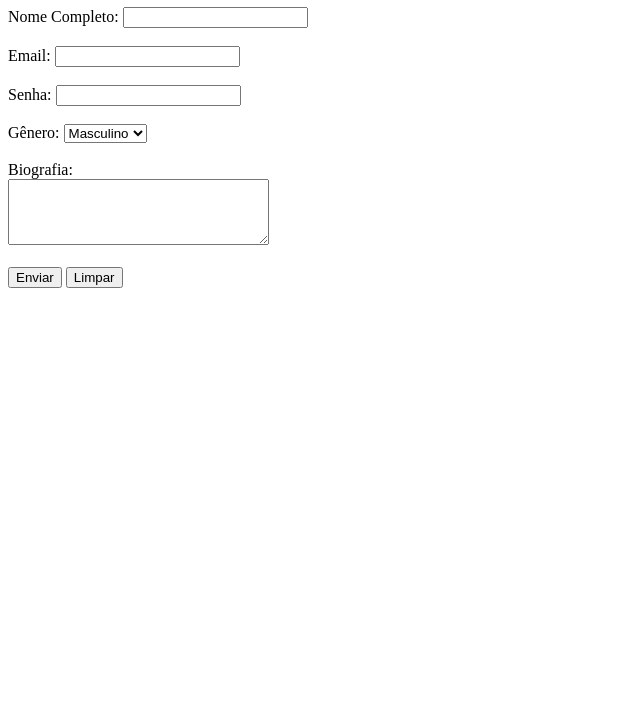
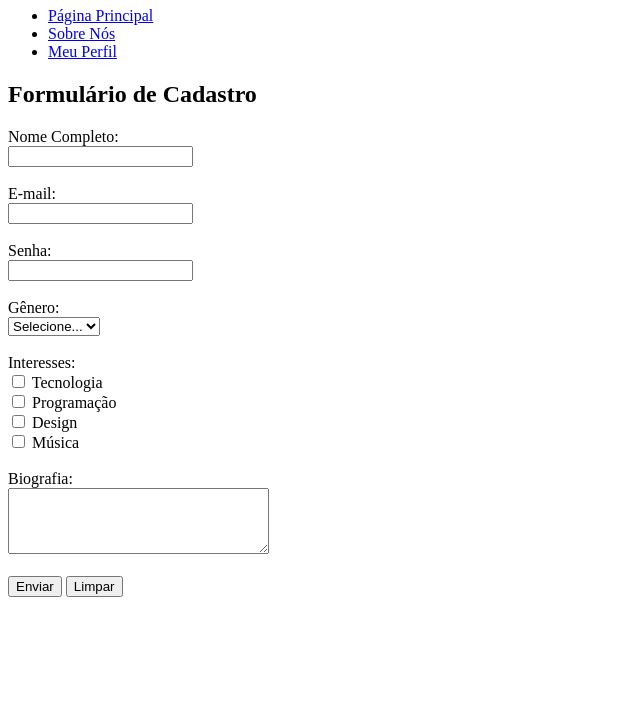
Before and after one commit to renancardoso09-maker/proj7, a plain HTML site: page index.html in a window 1280 px wide. Shown: the part 73-800 px from the top of the page, without its empty margins (0-640 px from the left). Drawn offline with Linux system fonts and the light colour scheme.

Commit message:
Update index.html

```diff
--- a/index.html
+++ b/index.html
@@ -1,33 +1,66 @@
 <!DOCTYPE html>
-<html>
+<html lang="pt-BR">
     <head>
-        <title>Exemplo de Formulários</title>
+        <meta charset="UTF-8">
+        <title>Cadastro de Usuário</title>
     </head>
     <body>
-        <h1>Formulário de Cadastro</h1>
-        <form action="/enviar_dados" method="get">
-            <label for="nome">Nome Completo:</label>
-            <input type="text" id="nome" name="nome required"><br><br>
 
-            <label for="email">Email:</label>
+        <header>
+            <h1>Cadastro de Usuário</h1>
+
+            <nav>
+                <ul>
+                    <li><a href="#">Página Principal</a></li>
+                    <li><a href="#">Sobre Nós</a></li>
+                    <li><a href="#">Meu Perfil</a></li>
+                </ul>
+            </nav>
+        </header>
+        <section>
+            <h2>Formulário de Cadastro</h2>
+
+            <form action="/enviar_dados" method="post">
+
+                <label for="nome">Nome Completo:</label><br>
+                <input type="text" id="nome" name="nome" required><br><br>
+
+
+                <label for="email">E-mail:</label><br>
                 <input type="email" id="email" name="email" required><br><br>
 
-            <label for="email">Senha:</label>
+
+                <label for="senha">Senha:</label><br>
                 <input type="password" id="senha" name="senha" required><br><br>
 
-
-            <label for="pais">Gênero:</label>
-            <select id="pais" nome="pais">
-                <option value="brasil">Masculino</option>
-                <option value="eua">Feminino</option>
+                <label for="genero">Gênero:</label><br>
+                <select id="genero" name="genero" required>
+                    <option value="">Selecione...</option>
+                    <option value="masculino">Masculino</option>
+                    <option value="feminino">Feminino</option>
+                    <option value="outro">Outro</option>
                 </select><br><br>
 
+                <label>Interesses:</label><br>
+                <input type="checkbox" id="tecnologia" name="interesses" value="tecnologia">
+                <label for="tecnologia">Tecnologia</label><br>
+
+                <input type="checkbox" id="programacao" name="interesses" value="programacao">
+                <label for="programacao">Programação</label><br>
+
+                <input type="checkbox" id="design" name="interesses" value="design">
+                <label for="design">Design</label><br>
+
+                <input type="checkbox" id="musica" name="interesses" value="musica">
+                <label for="musica">Música</label><br><br>
 
                 <label for="mensagem">Biografia:</label><br>
-            <textarea id="mensagem" name="mensagem" rows=4 cols="30"></textarea><br><br>
+                <textarea id="mensagem" name="mensagem" rows="4" cols="30"></textarea><br><br>
+
 
                 <input type="submit" id="send" value="Enviar">
                 <input type="reset" id="clean" value="Limpar">
             </form>
+        </section>
     </body>
 </html>
```
Lines whose indentation alone changed are shown as unchanged.
